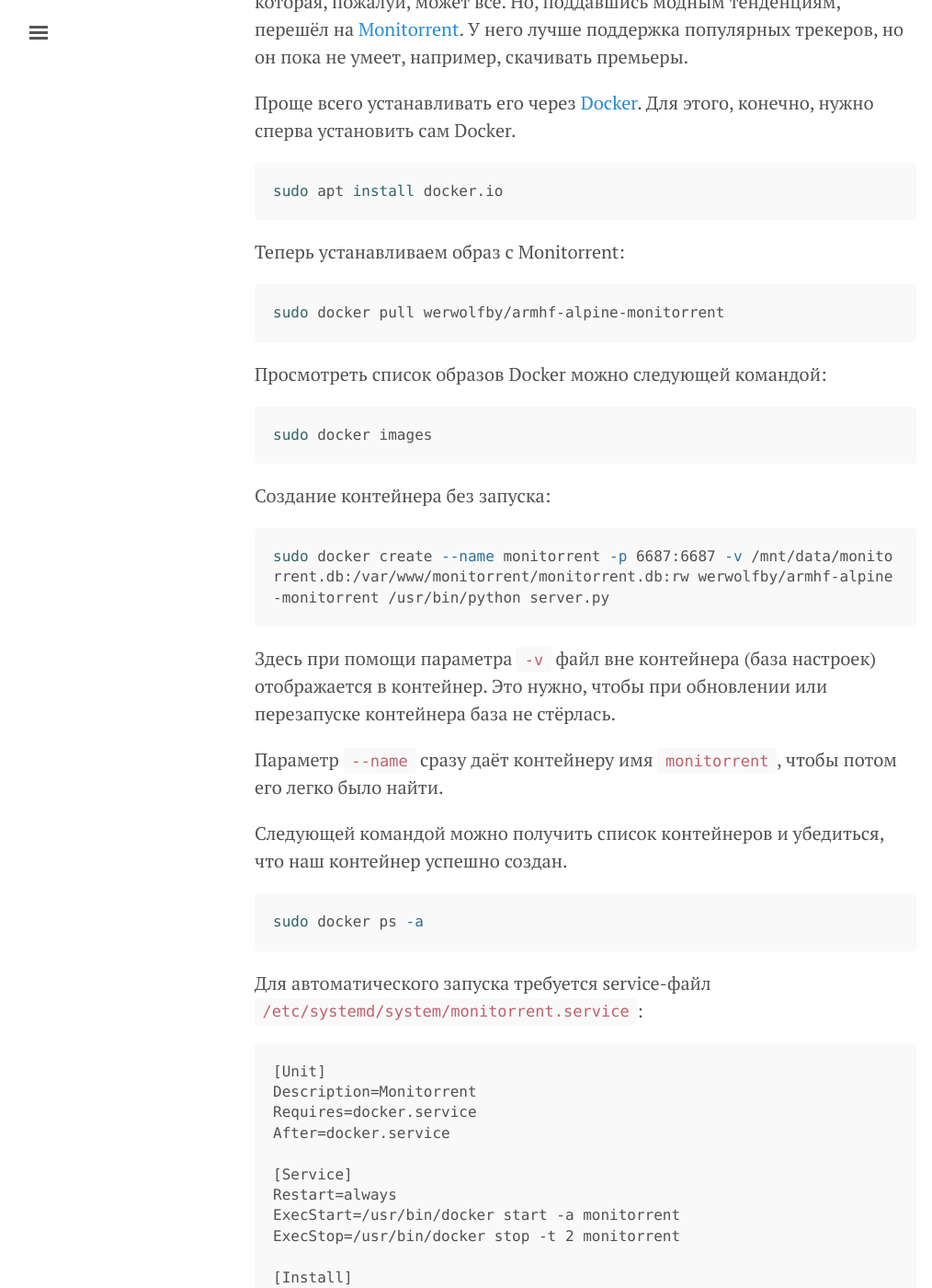
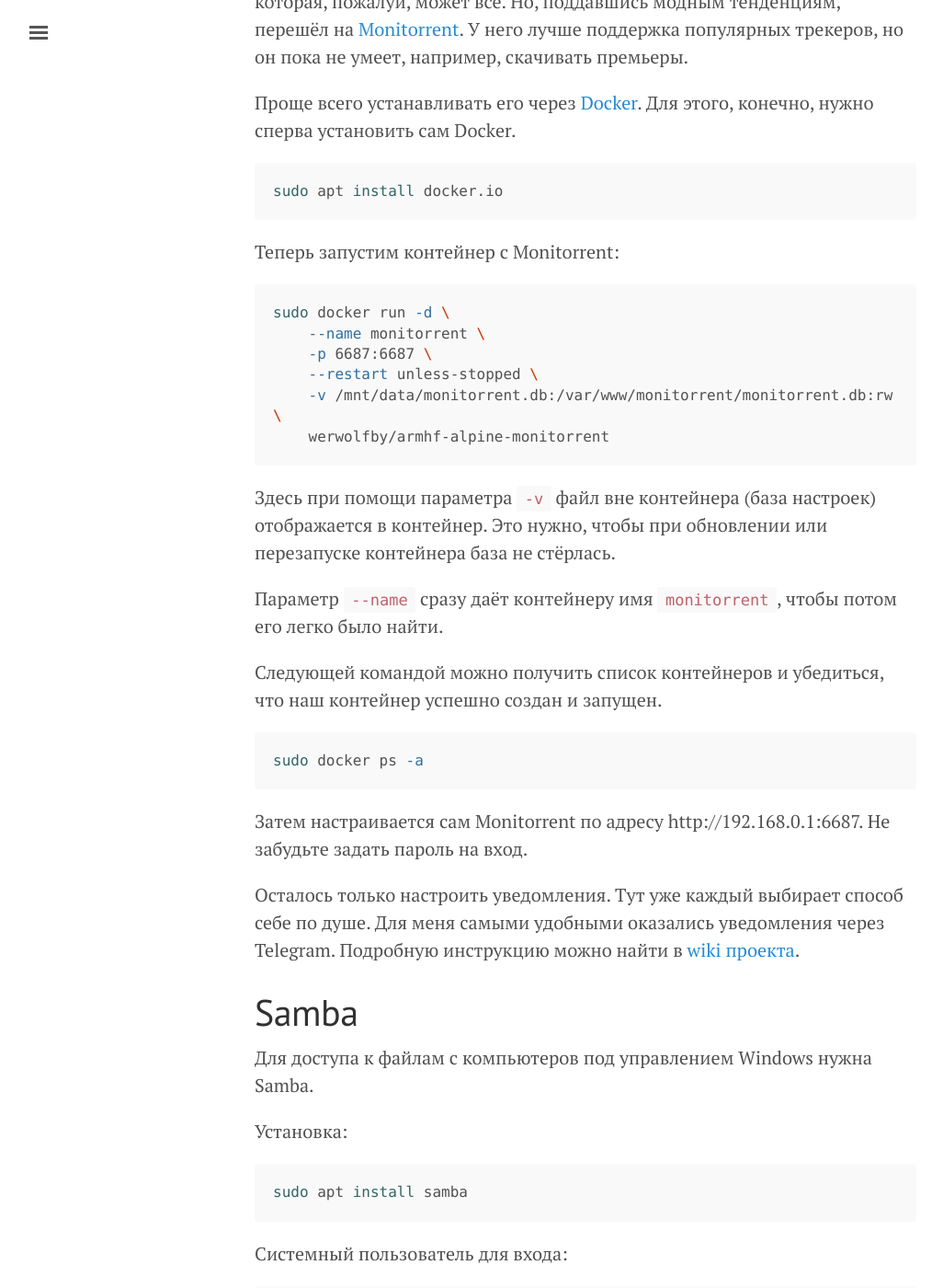
Before and after one commit to velikodniy/velikodniy.github.io, a Jekyll site: the page built from _posts/2016-11-17-cubietruck-as-nas.md, in a window 1280 px wide and 1400 px high, scrolled down 12480 px. Shown: the whole window at 92% size, without its empty margins (3-1017 px from the left). Built offline with Jekyll 4.4.1, drawn with Linux system fonts in a browser that asks for light colours; a script that is not in the unit is left out; some of the changed text lies outside the part shown.

Commit message:
Update instructions for Monitorrent setting up

```diff
--- a/_posts/2016-11-17-cubietruck-as-nas.md
+++ b/_posts/2016-11-17-cubietruck-as-nas.md
@@ -513,22 +513,15 @@
 sudo apt install docker.io
 ~~~
 
-Теперь устанавливаем образ с Monitorrent:
+Теперь запустим контейнер с Monitorrent:
 
 ~~~ bash
-sudo docker pull werwolfby/armhf-alpine-monitorrent
-~~~
-
-Просмотреть список образов Docker можно следующей командой:
-
-~~~ bash
-sudo docker images
-~~~
-
-Создание контейнера без запуска:
-
-~~~ bash
-sudo docker create --name monitorrent -p 6687:6687 -v /mnt/data/monitorrent.db:/var/www/monitorrent/monitorrent.db:rw werwolfby/armhf-alpine-monitorrent /usr/bin/python server.py
+sudo docker run -d \
+    --name monitorrent \
+    -p 6687:6687 \
+    --restart unless-stopped \
+    -v /mnt/data/monitorrent.db:/var/www/monitorrent/monitorrent.db:rw \
+    werwolfby/armhf-alpine-monitorrent
 ~~~
 
 Здесь при помощи параметра `-v` файл вне контейнера (база настроек) отображается
@@ -539,35 +532,10 @@
 легко было найти.
 
 Следующей командой можно получить список контейнеров и убедиться,
-что наш контейнер успешно создан.
+что наш контейнер успешно создан и запущен.
 
 ~~~ bash
 sudo docker ps -a
-~~~
-
-Для автоматического запуска требуется service-файл `/etc/systemd/system/monitorrent.service`:
-
-~~~
-[Unit]
-Description=Monitorrent
-Requires=docker.service
-After=docker.service
-
-[Service]
-Restart=always
-ExecStart=/usr/bin/docker start -a monitorrent
-ExecStop=/usr/bin/docker stop -t 2 monitorrent
-
-[Install]
-WantedBy=default.target
-~~~
-
-Запуск и настройка автостарта после перезагрузки:
-
-~~~bash
-systemctl daemon-reload
-systemctl start monitorrent.service
-systemctl enable monitorrent.service
 ~~~
 
 Затем настраивается сам Monitorrent по адресу
@@ -578,17 +546,6 @@
 Telegram. Подробную инструкцию можно найти в
 [wiki проекта](https://github.com/werwolfby/monitorrent/wiki/FAQ).
 
-Для обновления, когда выйдет новая версия, нужно просто проделать
-следующие шаги:
-
-- снова выполнить команду `pull`, чтобы получить свежий код;
-- остановить старый контейнер: `sudo systemctl stop monitorrent`;
-- удалить старый контейнер: `sudo docker rm monitorrent`;
-- создать новый контейнер командой `create`;
-- запустить контейнер командой `sudo systemctl start monitorrent`.
-
-Эти команды можно поместить в скрипт и просто периодически
-выполнять его. Можно даже в cron.
 
 Samba
 =====
```
